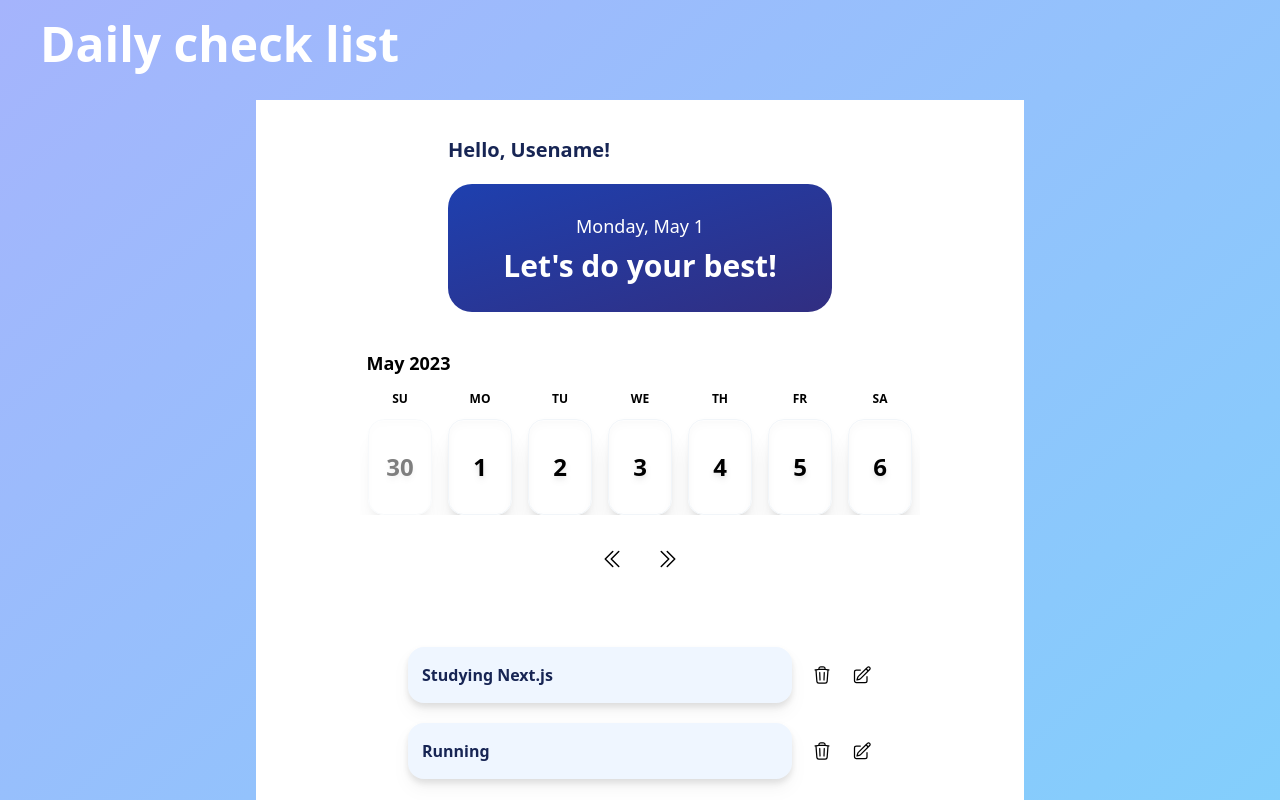
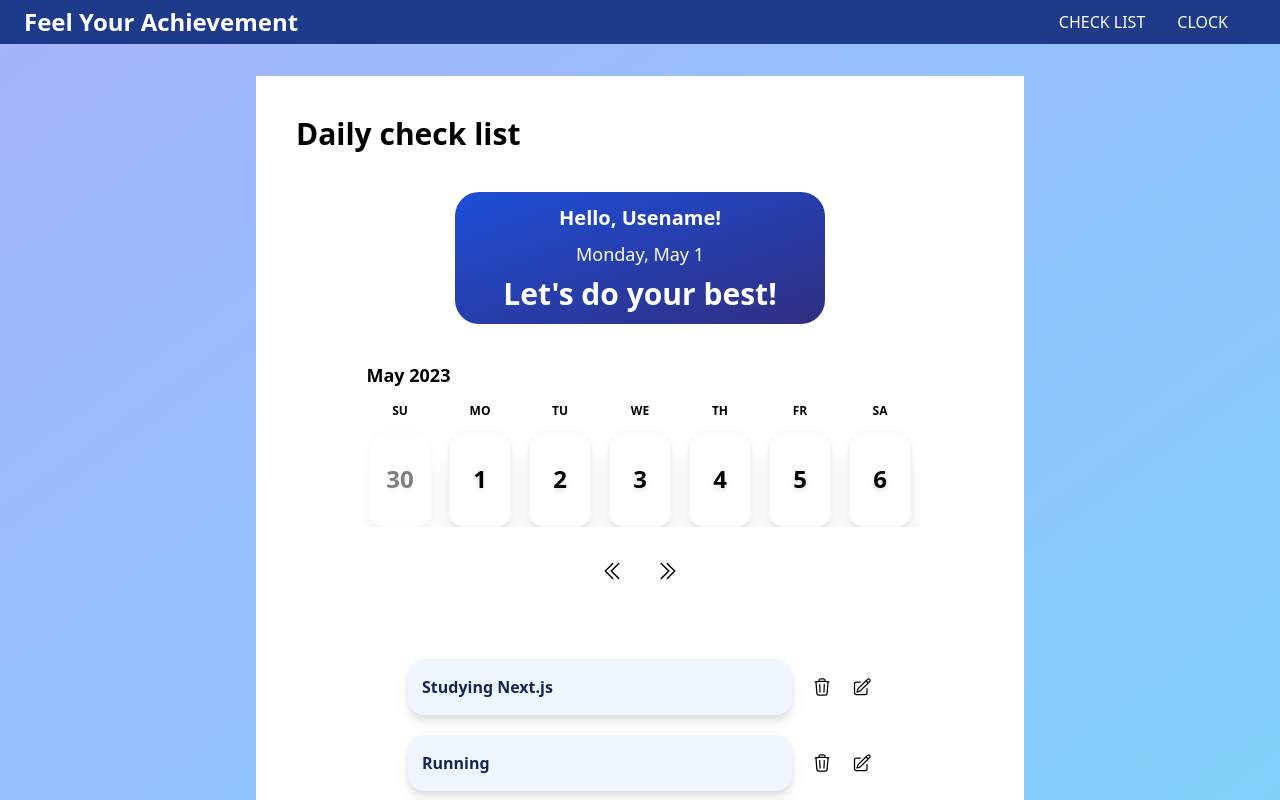
Before and after one commit to mikuweb/Feel_Your_Achievement, a Next.js app: page / in a window 1280 px wide. Shown: the top 800 px of the page. Built offline with nearby package versions, Linux system fonts and the light colour scheme.

Commit message:
create component: Header.tsx

```diff
--- /dev/null
+++ b/components/Header.tsx
@@ -0,0 +1,62 @@
+import { useRouter } from 'next/router';
+import React, { useState } from 'react';
+import { BiMenu, BiX } from 'react-icons/bi';
+
+export default function Header() {
+  const [openMenu, setOpenMenu] = useState(false);
+
+  const router = useRouter();
+  const handleList = () => {
+    router.push('/');
+  };
+  const handleClock = () => {
+    router.push('/clock');
+  };
+
+  const toggleMenu = () => {
+    setOpenMenu((preClick) => !preClick);
+    console.log(openMenu);
+  };
+
+  const menuClassName = openMenu ? 'top-[44px]' : 'top-[-100%]';
+
+  return (
+    <nav className='bg-blue-900 h-11 flex justify-between items-center px-6'>
+      {/* LOGO */}
+      <div className='text-white text-lg md:text-2xl font-bold '>
+        Feel Your Achievement
+      </div>
+      {/* LINK ITEMS */}
+      <div
+        className={`${menuClassName} duration-500 md:static absolute bg-blue-900 bg-opacity-90 md:min-h-fit min-h-[60vh] left-0 w-full md:w-auto flex items-center px-5`}
+      >
+        <ul className='flex flex-col md:flex-row md:items-center justify-end gap-8 md:gap-4'>
+          <li>
+            <div
+              className='text-white rounded-full py-1 px-2 hover:border-2 active:border-2 active:border-cyan-400 uppercase cursor-pointer'
+              onClick={handleList}
+            >
+              check list
+            </div>
+          </li>
+          <li>
+            <div
+              className='text-white rounded-full py-1 px-2 hover:border-2 active:border-2 active:border-cyan-400 uppercase cursor-pointer'
+              onClick={handleClock}
+            >
+              clock
+            </div>
+          </li>
+        </ul>
+      </div>
+      {/* MENU ICON */}
+      <div onClick={toggleMenu} className='md:hidden cursor-pointer'>
+        {openMenu ? (
+          <BiX color='white' size={28} />
+        ) : (
+          <BiMenu color='white' size={28} />
+        )}
+      </div>
+    </nav>
+  );
+}
--- a/components/todaysAchievement.tsx
+++ b/components/todaysAchievement.tsx
@@ -46,9 +46,10 @@ const TodaysAchievement: FC<TodaysAchievementProps> = ({ itemList }) => {
       : `${numOfCompletedItem} Tasks Achieved!`;
 
   return (
-    <div className='bg-gradient-to-br from-blue-800 to-indigo-900 text-center mx-auto rounded-3xl text-white p-10 w-72 lg:w-96 h-28 lg:h-32 flex flex-col justify-center lg:gap-2 lg: mb-5'>
-      <p className='text-base lg:text-lg'>{`${day}, ${month} ${date}`}</p>
-      <p className='text-2xl font-bold lg:text-3xl'> {message}</p>
+    <div className='py-3 px-12 w-fit flex flex-col justify-center md:gap-2 md:mb-5 bg-gradient-to-br from-blue-700 to-indigo-900 text-center mx-auto rounded-3xl text-white'>
+      <p className='text-xl font-bold'>Hello, Usename!</p>
+      <p className='text-base md:text-lg'>{`${day}, ${month} ${date}`}</p>
+      <p className='text-2xl font-bold md:text-3xl'> {message}</p>
     </div>
   );
 };
--- a/pages/_app.tsx
+++ b/pages/_app.tsx
@@ -1,6 +1,13 @@
+import Header from '@/components/Header';
 import '@/styles/globals.css';
 import type { AppProps } from 'next/app';
+import { Fragment } from 'react';
 
 export default function App({ Component, pageProps }: AppProps) {
-  return <Component {...pageProps} />;
+  return (
+    <Fragment>
+      <Header />
+      <Component {...pageProps} />
+    </Fragment>
+  );
 }
--- a/pages/index.tsx
+++ b/pages/index.tsx
@@ -3,7 +3,6 @@ import TodaysAchievement from '@/components/todaysAchievement';
 import Calender from '@/components/Calender';
 import Head from 'next/head';
 import { Fragment, useState } from 'react';
-import Footer from '@/components/Footer';
 
 export interface ItemType {
   id: number;
@@ -40,25 +39,15 @@ export default function Home() {
         ></meta>
       </Head>
 
-      <div className='bg-gradient-to-br from-indigo-300 to-sky-300 lg:overflow-hidden'>
-        {/* Lg-screen */}
-        <div className='hidden lg:block text-white text-5xl font-bold mx-10 my-5'>
-          Daily check list
-        </div>
-        {/* Sm-screen */}
-        <div className='bg-white lg:max-w-3xl lg:mx-auto lg:mt-8 lg:px-15'>
-          <div className='text-blue-200 lg:hidden text-3xl font-bold m-5'>
+      <div className='bg-gradient-to-br from-indigo-300 to-sky-300 md:overflow-hidden'>
+        <div className='bg-white md:max-w-3xl md:mx-auto md:mt-8 md:px-15'>
+          <div className='text-2xl md:text-3xl font-bold pt-3 pl-3 md:pt-10 md:pl-10'>
             Daily check list
           </div>
-          <div className='w-72 lg:w-96 mx-auto py-5'>
-            <h1 className='text-xl font-bold text-blue-950 lg:mt-4'>
-              Hello, Usename!
-            </h1>
-          </div>
+          <div className='w-72 md:w-96 mx-auto py-5'></div>
           <TodaysAchievement itemList={itemList} />
           <Calender selectedDay={selectedDay} setSelectedDay={setSelectedDay} />
           <ItemList itemList={itemList} setItemList={setItemList} />
-          <Footer />
         </div>
       </div>
     </Fragment>
```
